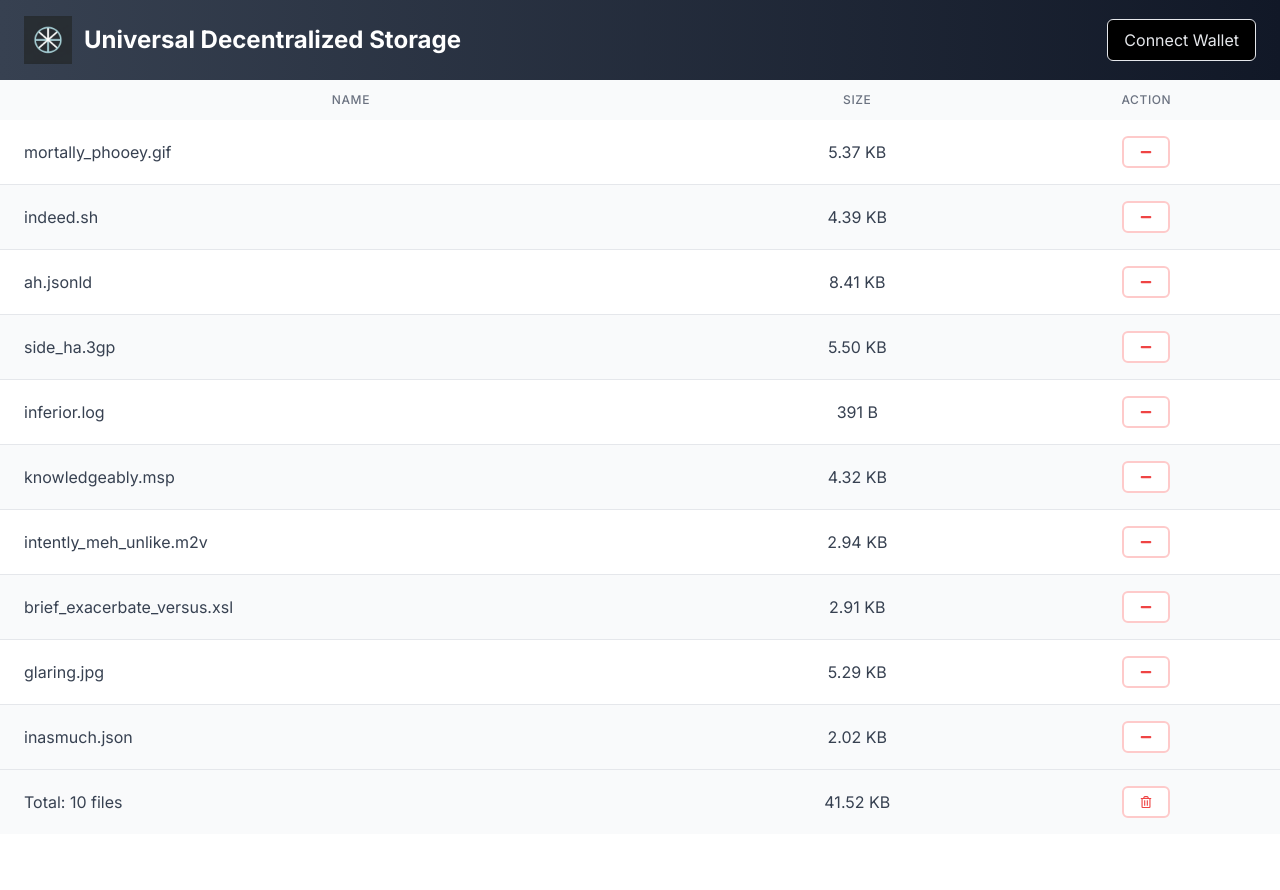
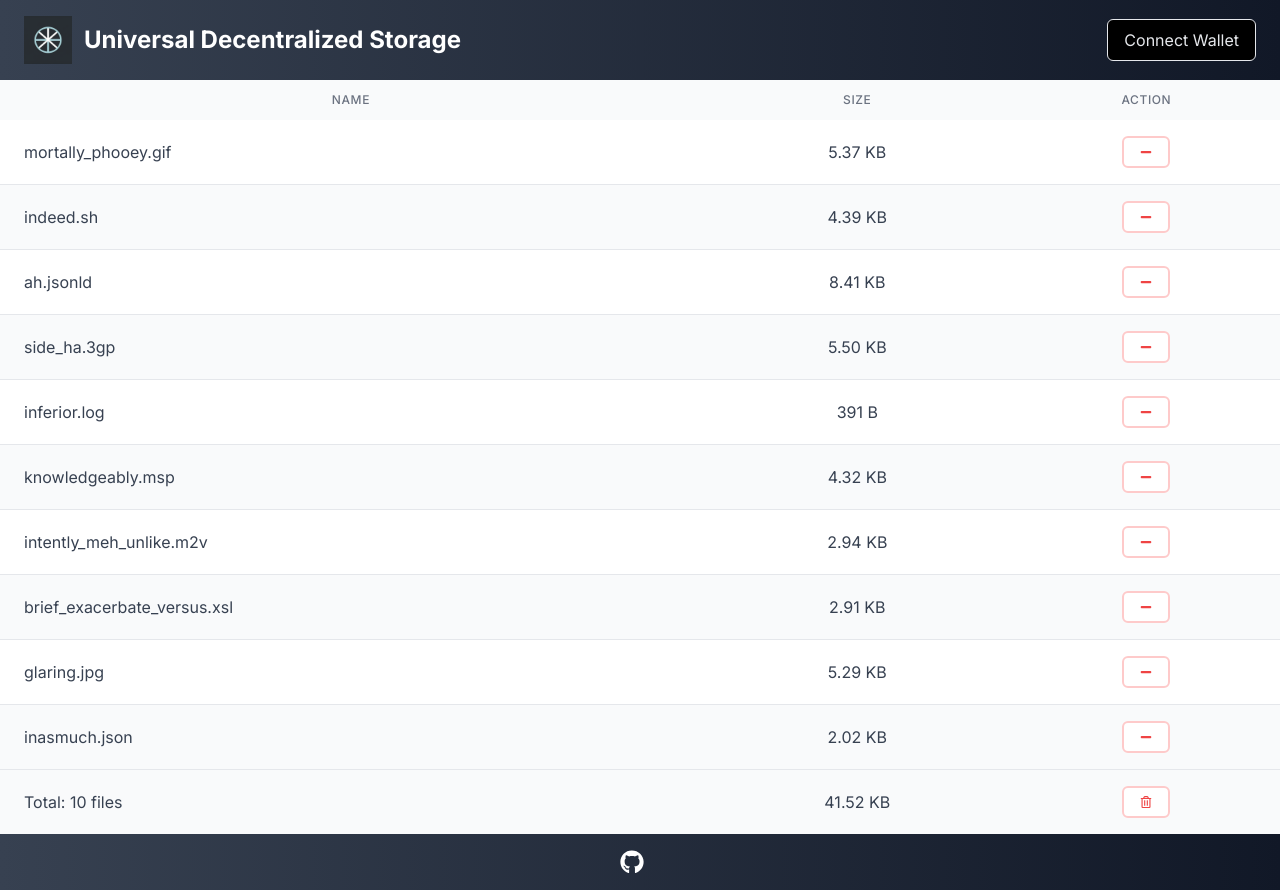
Before and after one commit to unid-store/dapp, a Next.js app: page /launchpad in a window 1280 px wide. Before the commit the page ends 834 px from the top, so only its background shows below. Built offline with nearby package versions, Linux system fonts and the light colour scheme.

Commit message:
feat(layout): add footer component with gh.

```diff
--- a/app/layout.tsx
+++ b/app/layout.tsx
@@ -2,6 +2,7 @@ import "./globals.css";
 import { Inter } from "next/font/google";
 
 import Header from "@/components/Header/Header";
+import Footer from "@/components/Footer/Footer";
 
 const inter = Inter({ subsets: ["latin"] });
 
@@ -23,6 +24,7 @@ export default function RootLayout({
           <div className="flex flex-col items-center justify-center flex-1">
             {children}
           </div>
+          <Footer />
         </div>
       </body>
     </html>
--- /dev/null
+++ b/components/Footer/Footer.tsx
@@ -0,0 +1,28 @@
+import { FaGithub } from "react-icons/fa";
+
+const Footer = () => {
+  return (
+    <footer className="bg-gradient-to-r from-gray-700 to-gray-900 text-white py-4 px-6">
+      <div className="flex justify-center items-center">
+        <a
+          href="https://github.com/unid-store"
+          target="_blank"
+          rel="noopener noreferrer"
+          className="mr-4"
+        >
+          <FaGithub size={24} />
+        </a>
+        {/* // @TODO add twitter handle */}
+        {/* <a
+          href="https://twitter.com/your-twitter-url"
+          target="_blank"
+          rel="noopener noreferrer"
+        >
+          <FaTwitter size={24} />
+        </a> */}
+      </div>
+    </footer>
+  );
+};
+
+export default Footer;
```
